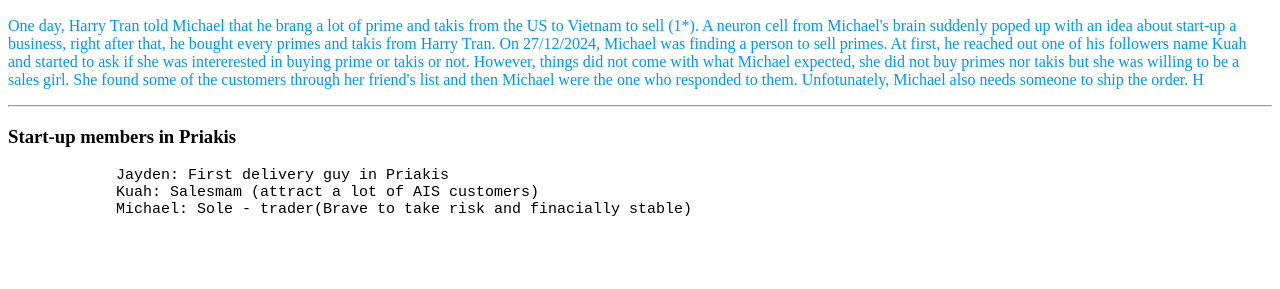
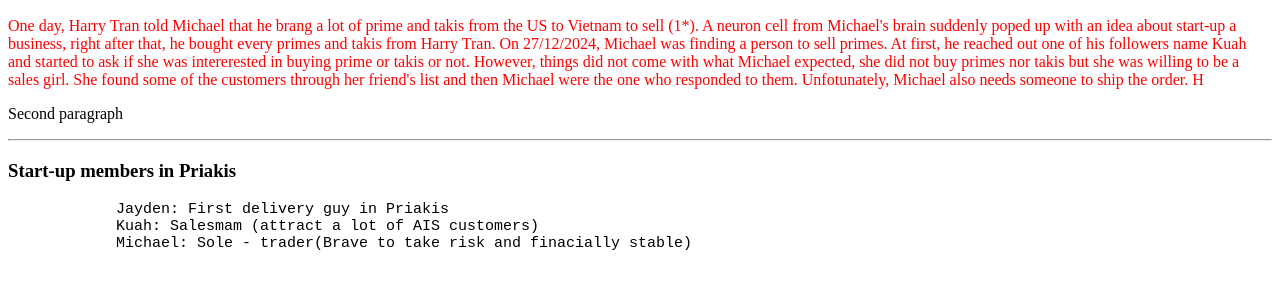
Before and after one commit to NBlad3/teky_html, a plain HTML site: page 12/01/index.html in a window 1280 px wide. Shown: the part 335-624 px from the top of the page. Drawn offline with Linux system fonts and the light colour scheme.

Commit message:
ngay 12/01

```diff
--- a/12/01/index.html
+++ b/12/01/index.html
@@ -16,13 +16,15 @@
         </h5>
         <img src = "https://logo.com/image-cdn/images/kts928pd/production/546f6fdc8d1439c3fbdde6445e319c167e407f19-348x349.png?w=1080&q=72&fm=webp" alt = 'Picture of Priakis(example)' width ="170" height = "170">
         <br>
-        <p style = "color:rgb(0, 149, 255)", title = "History">
+        <p>
             One day, Harry Tran told Michael that he brang a lot of prime and takis from the US to Vietnam to sell (1*). A neuron cell from Michael's brain suddenly poped up with an
             idea about start-up a business, right after that, he bought every primes and takis from Harry Tran. On 27/12/2024, Michael was finding a person to sell primes.
             At first, he reached out one of his followers name Kuah and started to ask if she was intererested in buying prime or takis or not. However, things did not come with what Michael expected,
             she did not buy primes nor takis but she was willing to be a sales girl. She found some of the customers through her friend's list and then Michael were the one who responded to them. Unfotunately, Michael also needs
             someone to ship the order. H
-
+        </p>
+        <p id="second-para">
+            Second paragraph
         </p>
         <hr>
         <h3>Start-up members in Priakis</h3>
--- a/12/01/mystyle.css
+++ b/12/01/mystyle.css
@@ -5,6 +5,11 @@ h1 {
 p{
     color: red;
 }
+
 #h3-text{
     color: chartreuse;
 }
+
+#second-para{
+    color: black;
+}
```
